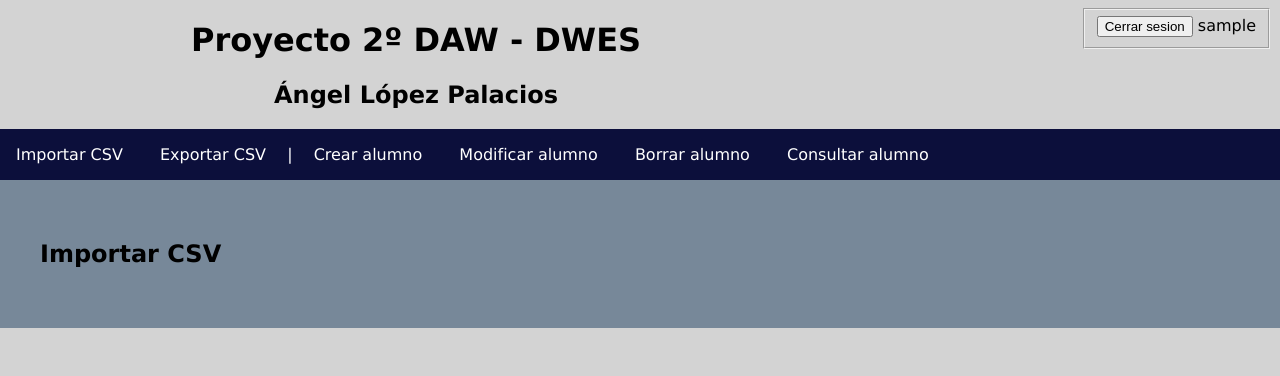
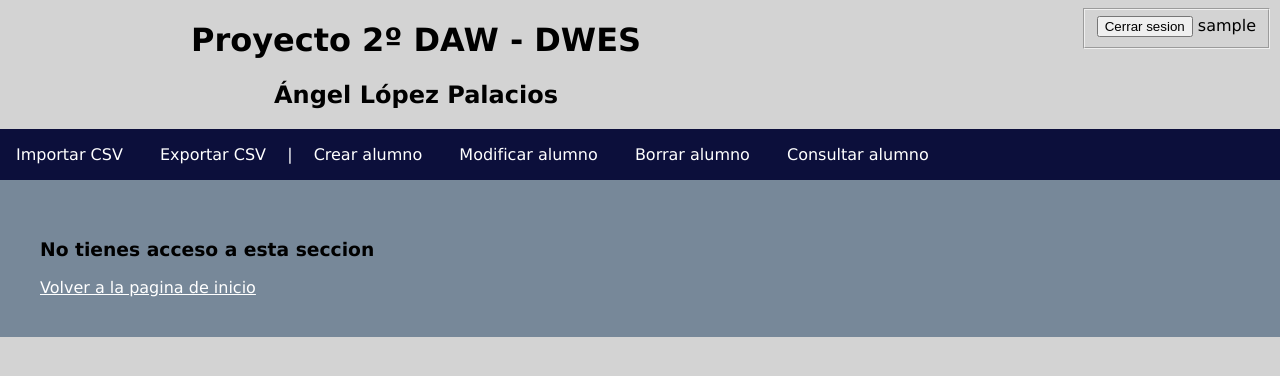
Before and after one commit to angel61/DWES, a PHP site: page /importCSV.php in a window 1280 px wide; the page is wider, and only the part inside the window is pictured. Shown: the top 376 px of that part. Run offline with PHP 8.4, Linux system fonts and the light colour scheme; the visitor is signed in with stand-in values (Sample User, id 1).

Commit message:
inicio de restricciones de roles

```diff
--- /dev/null
+++ b/practicas-dwes/gui/acceso_contenido.php
@@ -0,0 +1,18 @@
+<?php
+function acceso($tipo){
+    $us = $_REQUEST['txtUser'] ?? "";
+    $pw = $_REQUEST['txtPass'] ?? "";
+    $usuAnt = $_SESSION['usuario'] ?? "";
+    $usuTipo = $_SESSION['tipo'] ?? "";
+    if($tipo==="e"){
+        if (($usuAnt || validarUsuario($us, $pw))&&$usuTipo=="e")
+            return true;
+        else
+            return false;
+    }else{
+        if (($usuAnt || validarUsuario($us, $pw)))
+            return true;
+        else
+            return false;
+    }
+}
--- a/practicas-dwes/gui/cabecera.php
+++ b/practicas-dwes/gui/cabecera.php
@@ -5,6 +5,7 @@
     </div>
 <div class="login">
         <?php
+        const tipoAcceso=["e","c"];
         $us = $_REQUEST['txtUser'] ?? "";
         $pw = $_REQUEST['txtPass'] ?? "";
 
--- a/practicas-dwes/gui/contenido.php
+++ b/practicas-dwes/gui/contenido.php
@@ -1,6 +1,6 @@
 <div class="contenido">
     <?php
-        if ($usuAnt || validarUsuario($us, $pw)) {
+        if (($usuAnt || validarUsuario($us, $pw))) {
     ?>
         <h2><?php echo $seccion?></h2>
     <?php
--- a/practicas-dwes/importCSV.php
+++ b/practicas-dwes/importCSV.php
@@ -15,8 +15,23 @@
 
     <?php require_once("gui/cabecera.php");
     $seccion="Importar CSV";
-    require_once("gui/contenido.php");
+    require_once("gui/acceso_contenido.php");
     ?>
+    <div class="contenido">
+    <?php
+        if (acceso(tipoAcceso[0])) {
+    ?>
+        <h2><?php echo $seccion?></h2>
+    <?php
+        } else {
+    ?>
+        <h3>No tienes acceso a esta seccion</h3>
+        <a id="volver" href="index.php">Volver a la pagina de inicio</a>
+    <?php
+        }
+    ?>
+</div>
+
 
 </body>
 
```
